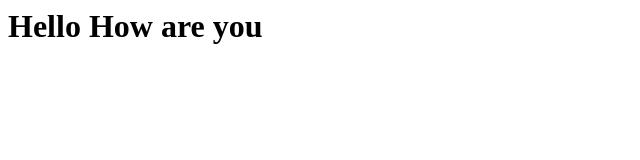
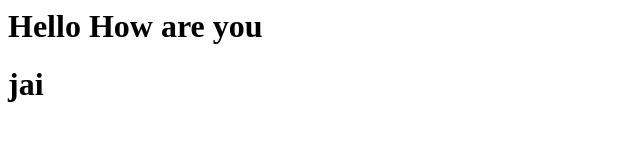
Before and after one commit to ASHISHPAL1999/Demo, a plain HTML site: page index.html in a window 1280 px wide. Shown: the full height of the page, 0-640 px from the left. Drawn offline with Linux system fonts and the light colour scheme.

Commit message:
Update index.html

```diff
--- a/index.html
+++ b/index.html
@@ -1 +1,2 @@
 <h1>Hello How are you</h1>
+<h1>jai</h1>
```
